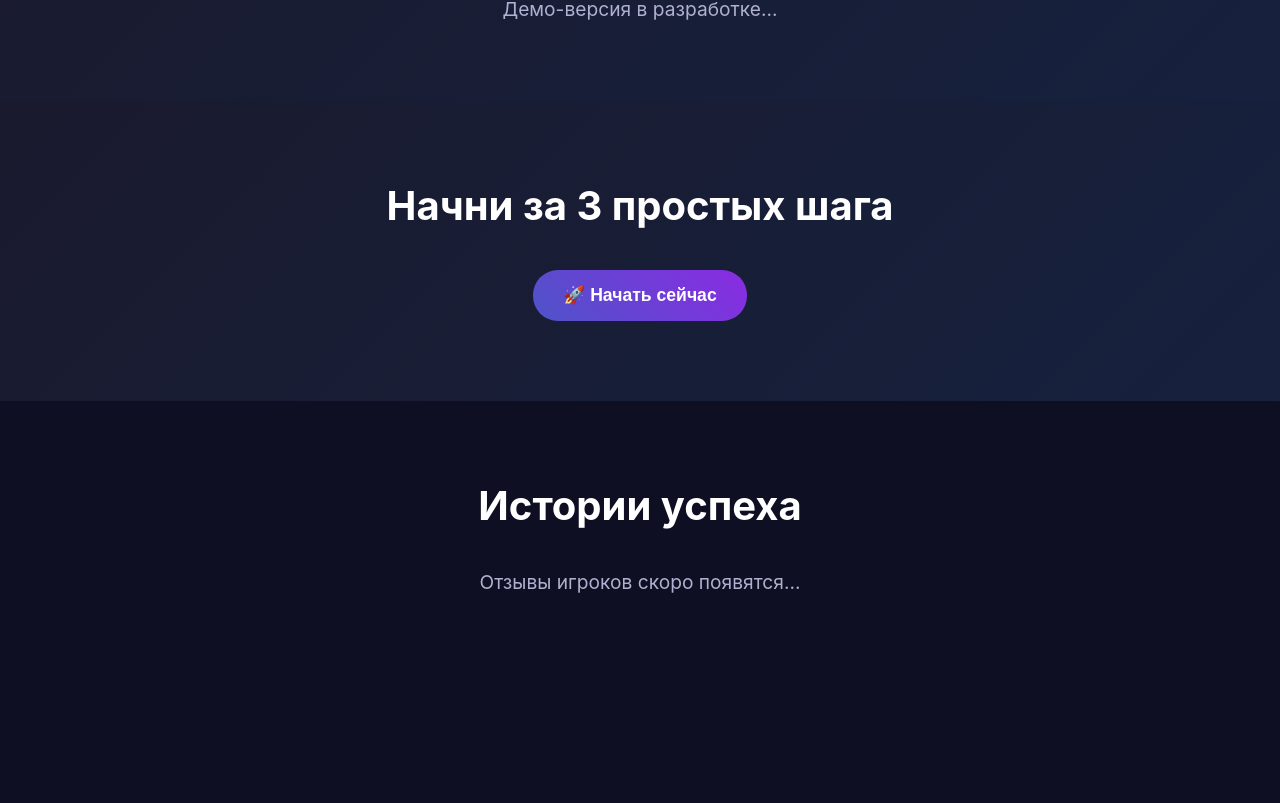
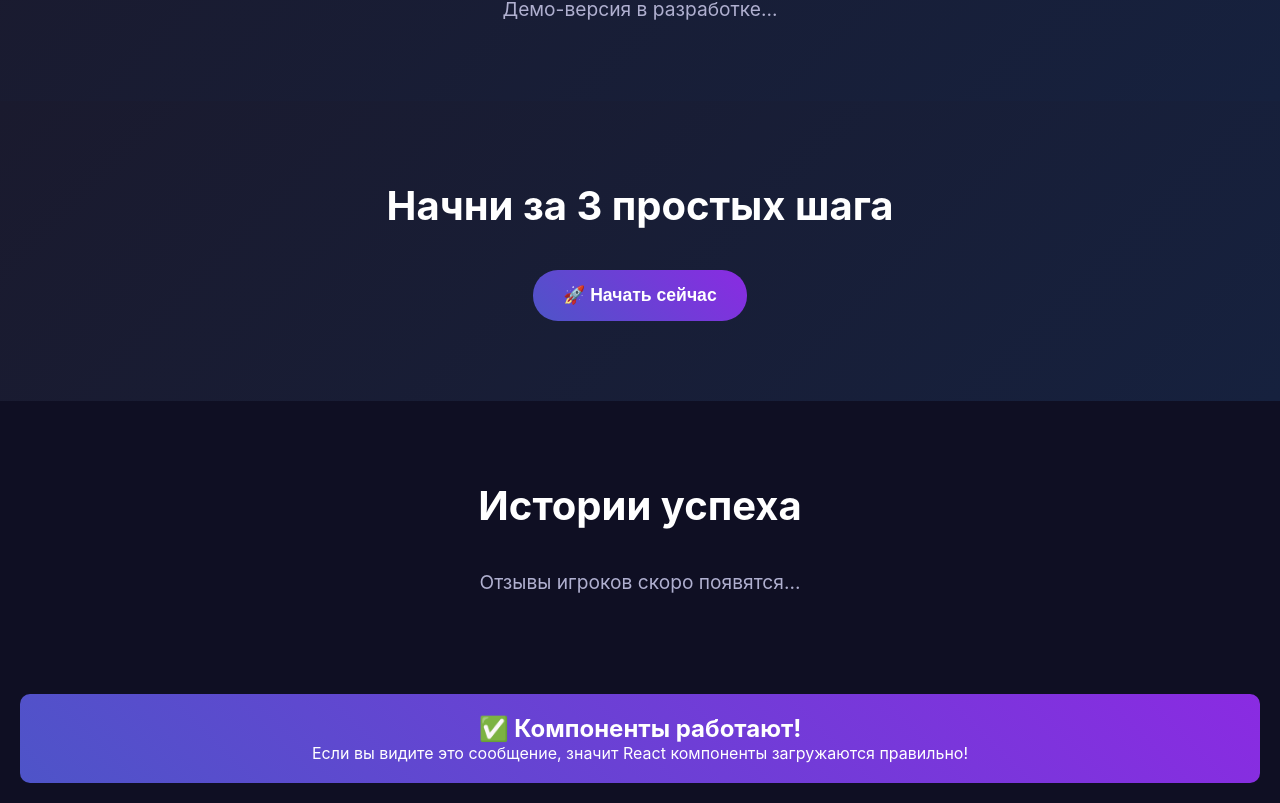
Before and after one commit to antandr0/squadup-frontend, a React (Vite) app: page / in a window 1280 px wide. Shown: the part 1344-2147 px from the top of the page. Before the commit the page ends 2018 px from the top, so only its background shows below. Built offline with nearby package versions, Linux system fonts and the light colour scheme; no server answers.

Commit message:
test: add test component to verify imports

```diff
--- a/src/App.jsx
+++ b/src/App.jsx
@@ -1,3 +1,4 @@
+import TestComponent from "./components/TestComponent"
 import React, { useState } from 'react'
 import { AuthProvider, useAuth } from './context/AuthContext'
 import Navigation from './components/Navigation'
@@ -44,6 +45,7 @@ const AppContent = () => {
       <InteractiveDemo />
       <OnboardingFlow onOpenAuth={handleOpenAuth} />
       <SuccessStories />
+      <TestComponent />
       <AuthModal
         isOpen={authModalOpen}
         onClose={() => setAuthModalOpen(false)}
--- /dev/null
+++ b/src/components/TestComponent.jsx
@@ -0,0 +1,19 @@
+import React from 'react';
+
+const TestComponent = () => {
+  return (
+    <div style={{
+      padding: '20px',
+      background: 'linear-gradient(45deg, #4e54c8, #8a2be2)',
+      color: 'white',
+      textAlign: 'center',
+      margin: '20px',
+      borderRadius: '10px'
+    }}>
+      <h2>✅ Компоненты работают!</h2>
+      <p>Если вы видите это сообщение, значит React компоненты загружаются правильно!</p>
+    </div>
+  );
+};
+
+export default TestComponent;
```
